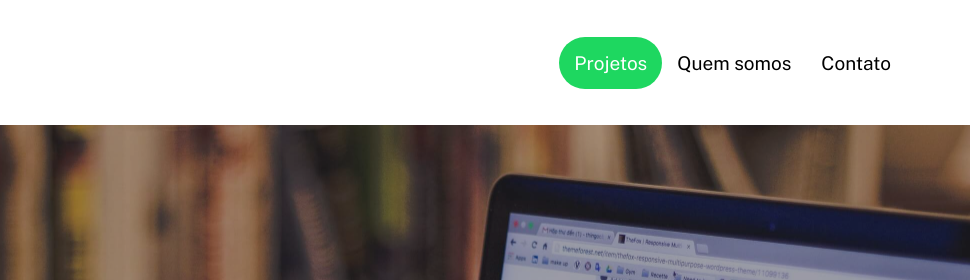
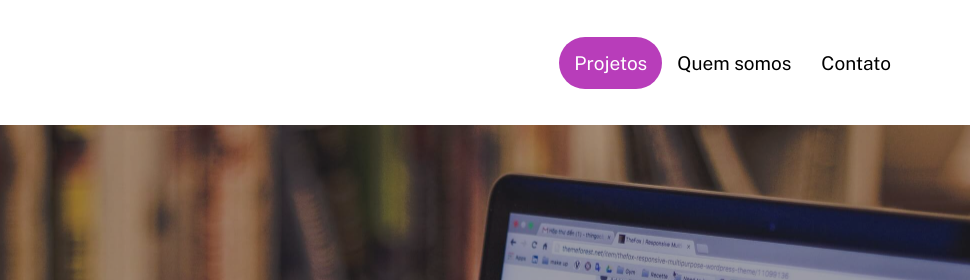
Before and after one commit to felipedalbert/senai-landing-page, a plain HTML site: page index.html in a window 1280 px wide. In both pictures the pointer is over the link "Projetos". Shown: the top 280 px of the page, 310-1280 px from the left. Drawn offline with nearby package versions, Linux system fonts and the light colour scheme.

Commit message:
Update estilos.css

```diff
--- a/src/css/estilos.css
+++ b/src/css/estilos.css
@@ -82,7 +82,7 @@ html {
 }
 
 .cabecalho .navegacao .menu .item a:hover {
-    background-color: #1ED760;
+    background-color: #b83dba;
     color: white;
     border-radius: 80px;
 }
```
